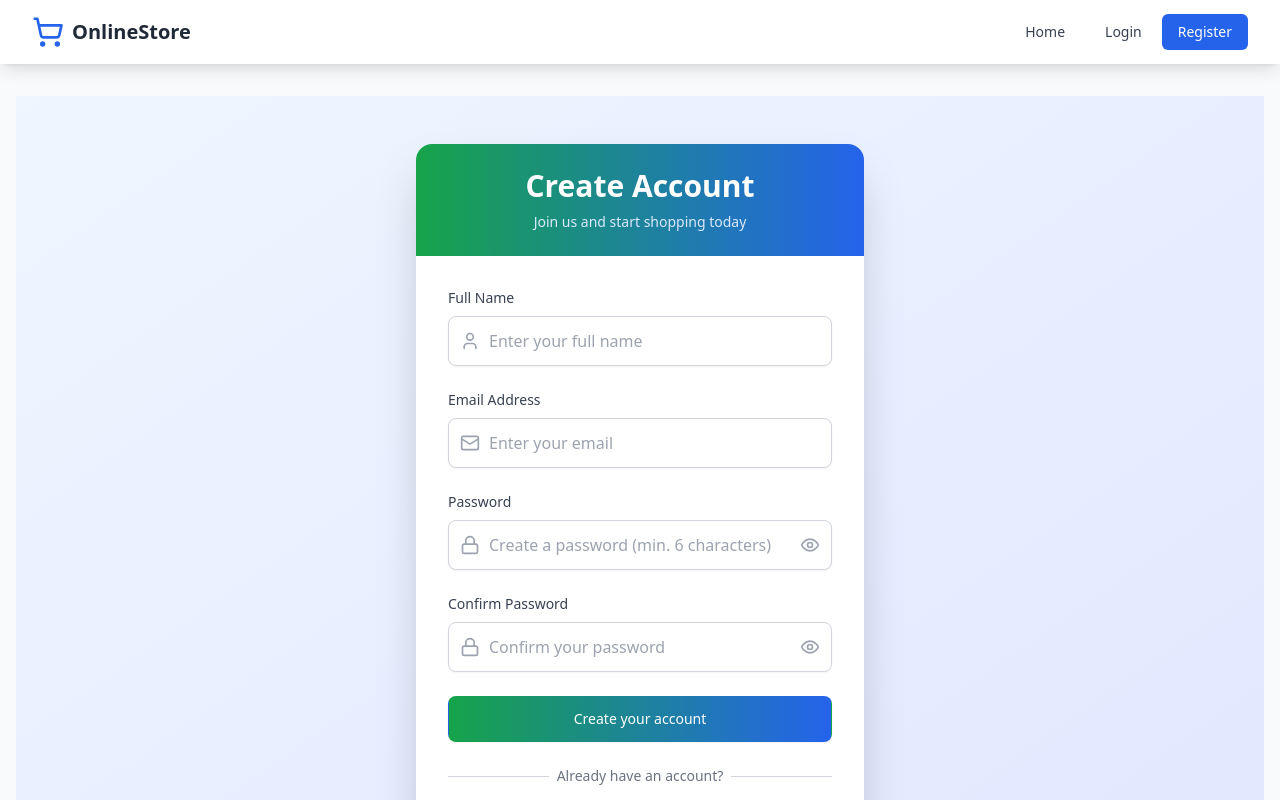
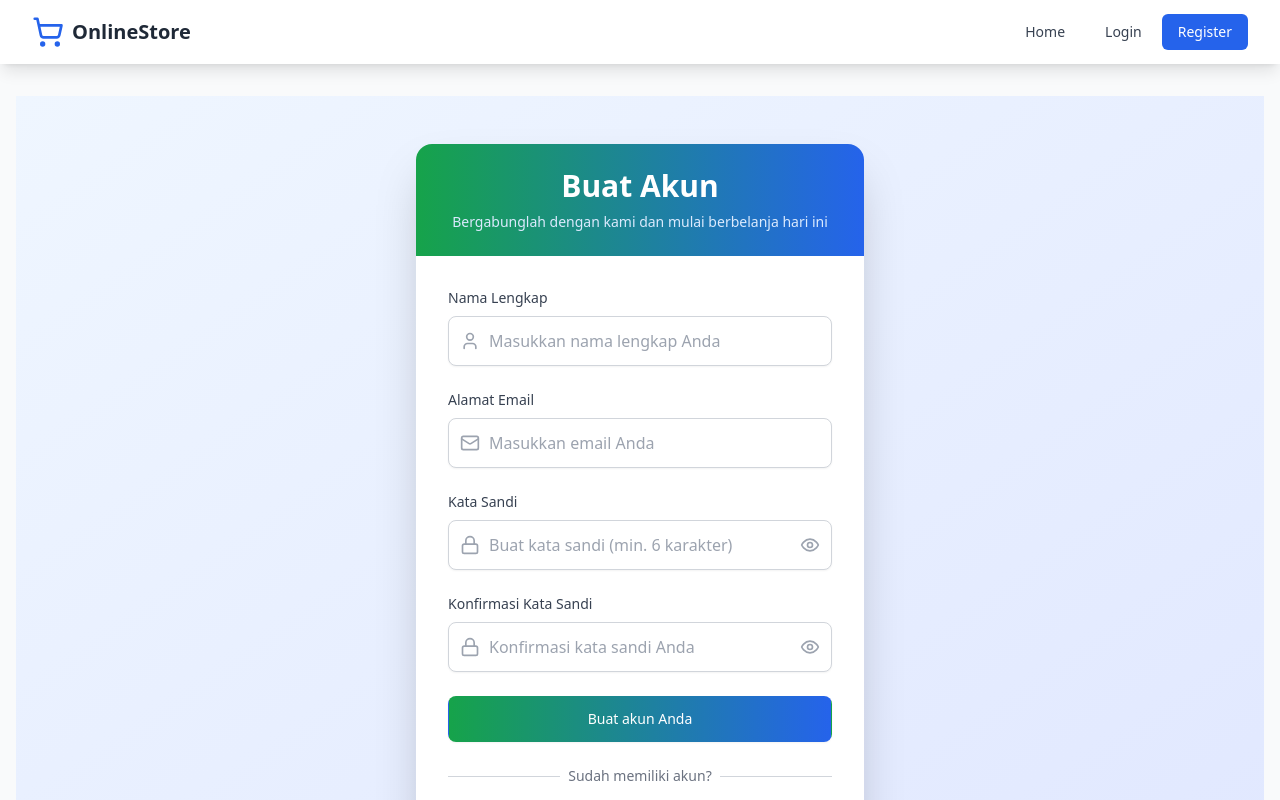
Before and after one commit to namimod25/toko_onlineV2, a React (Vite) app in the folder client/: page /register in a window 1280 px wide. Shown: the top 800 px of the page. Built offline with nearby package versions, Linux system fonts and the light colour scheme; no server answers.

Commit message:
Frontend: Toko-online

```diff
--- a/client/schemas/authSchema.js
+++ b/client/schemas/authSchema.js
@@ -1,9 +1,4 @@
 import { z } from 'zod'
-
-export const loginSchema = z.object({
-  email: z.string().email('Invalid email address'),
-  password: z.string().min(6, 'Password must be at least 6 characters')
-})
 
 export const registerSchema = z.object({
   name: z.string().min(2, 'Name must be at least 2 characters'),
@@ -12,5 +7,10 @@ export const registerSchema = z.object({
   confirmPassword: z.string()
 }).refine((data) => data.password === data.confirmPassword, {
   message: "Passwords don't match",
-  path: ["confirmPassword"]
-})
+  path: ["confirmPassword"],
+});
+
+export const loginSchema = z.object({
+ email: z.string().email('Email tidak valid'),
+ password: z.string().min(6, 'Password minimal 6 karakter')
+});
--- a/client/src/contexts/AuthContext.jsx
+++ b/client/src/contexts/AuthContext.jsx
@@ -18,7 +18,7 @@ export const AuthProvider = ({ children }) => {
 
   const checkAuthStatus = async () => {
     try {
-      const response = await axios.get('/api/auth/status')
+      const response = await axios.get('/status')
       if (response.data.authenticated) {
         setUser(response.data.user)
       }
@@ -42,28 +42,56 @@ export const AuthProvider = ({ children }) => {
     }
   }
 
-  const register = async (userData) => {
+  const register = async (user) => {
     try {
-      console.log('Registering user with data:', userData)
 
       const response = await axios.post('/api/register', {
         name: userData.name,
         email: userData.email,
         password: userData.password,
         confirmPassword: userData.confirmPassword,
-        role: 'CUSTOMER' // Default role
-      })
+        role: userData.role || 'CUSTOMER'
+      },{
+        withCredentials: true
+      });
 
       console.log('Registration response:', response.data)
-      setUser(response.data.user)
 
-      return { success: true }
+      if(response.data.success){
+        setUser(response.data.user);
+        localStorage.setItem('token', response.data.token);
+        axios.defaults.headers.common['Authorization'] = `Bearer ${response.data.token}`;
+
+        return{
+          success: true,
+          user: response.data.user
+        };
+      }else{
+        return{
+          success: false,
+          error: response.data.message || 'Registrasi failed'
+        };
+      }
     } catch (error) {
-      console.error('Registration error:', error)
+
+
+      let errorMessage = 'Registrasi failedd';
+
+      if(error.response?.data?.message){
+        errorMessage = error.response.data.message;
+      }else if (error.response.data.error){
+        errorMessage = error.response.data.error;
+      }else if(error.response?.data?.details){
+        errorMessage = error.response.data.details[0]?.message || 'validation failed';
+      }else if (error.message){
+        errorMessage = error.message;
+      }
+
       return {
         success: false,
-        error: error.response?.data?.error || error.response?.data?.details?.[0]?.message || 'Registration failed'
-      }
+        error: errorMessage
+
+      };
     }
   }
 
--- a/client/src/pages/Register.jsx
+++ b/client/src/pages/Register.jsx
@@ -41,30 +41,38 @@ const Register = () => {
   }
 
   const handleSubmit = async (e) => {
-    e.preventDefault()
-    console.log('Form submitted with data:', formData)
+    e.preventDefault();
+
+    const submitData = {
+      name: formData.name,
+      email: formData.email,
+      password: formData.password,
+      confirmPassword: formData.confirmPassword,
+      role: 'CUSTOMER'
+    };
+    // console.log('Form submitted with data:', submitData)
     setIsLoading(true)
 
     try {
-      // Validasi dengan Zod
-      registerSchema.parse(formData)
+
+      registerSchema.parse(submitData)
       setErrors({})
 
-      console.log('Validation passed, calling register function...')
+      // console.log('Validation passed, calling register function...')
 
-      // Panggil register function dari AuthContext
-      const result = await register(formData)
-      console.log('Register result:', result)
+
+      const result = await register(submitData)
+
 
       if (result.success) {
         console.log('Registration successful, navigating to home...')
         navigate('/')
       } else {
-        console.log('Registration failed with error:', result.error)
+        // console.log('Registration failed with error:', result.error)
         setErrors({ submit: result.error })
       }
     } catch (error) {
-      console.error('Validation error:', error)
+
       if (error.errors) {
         const newErrors = {}
         error.errors.forEach(err => {
@@ -88,10 +96,10 @@ const Register = () => {
           <div className="bg-gradient-to-r from-green-600 to-blue-600 py-6 px-8">
             <div className="text-center">
               <h2 className="text-3xl font-bold text-white mb-2">
-                Create Account
+                Buat Akun
               </h2>
               <p className="text-blue-100 text-sm">
-                Join us and start shopping today
+                Bergabunglah dengan kami dan mulai berbelanja hari ini
               </p>
             </div>
           </div>
@@ -103,7 +111,7 @@ const Register = () => {
               {/* Name Input */}
               <div>
                 <label htmlFor="name" className="block text-sm font-medium text-gray-700 mb-2">
-                  Full Name
+                  Nama Lengkap
                 </label>
                 <div className="relative">
                   <div className="absolute inset-y-0 left-0 pl-3 flex items-center pointer-events-none">
@@ -116,7 +124,7 @@ const Register = () => {
                     autoComplete="name"
                     className={`block w-full pl-10 pr-3 py-3 border rounded-lg shadow-sm focus:outline-none focus:ring-2 focus:ring-blue-500 focus:border-transparent transition duration-200 ${errors.name ? 'border-red-500 ring-2 ring-red-200' : 'border-gray-300'
                       }`}
-                    placeholder="Enter your full name"
+                    placeholder="Masukkan nama lengkap Anda"
                     value={formData.name}
                     onChange={handleChange}
                     disabled={isLoading}
@@ -135,7 +143,7 @@ const Register = () => {
               {/* Email Input */}
               <div>
                 <label htmlFor="email" className="block text-sm font-medium text-gray-700 mb-2">
-                  Email Address
+                  Alamat Email
                 </label>
                 <div className="relative">
                   <div className="absolute inset-y-0 left-0 pl-3 flex items-center pointer-events-none">
@@ -148,7 +156,7 @@ const Register = () => {
                     autoComplete="email"
                     className={`block w-full pl-10 pr-3 py-3 border rounded-lg shadow-sm focus:outline-none focus:ring-2 focus:ring-blue-500 focus:border-transparent transition duration-200 ${errors.email ? 'border-red-500 ring-2 ring-red-200' : 'border-gray-300'
                       }`}
-                    placeholder="Enter your email"
+                    placeholder="Masukkan email Anda"
                     value={formData.email}
                     onChange={handleChange}
                     disabled={isLoading}
@@ -167,7 +175,7 @@ const Register = () => {
               {/* Password Input */}
               <div>
                 <label htmlFor="password" className="block text-sm font-medium text-gray-700 mb-2">
-                  Password
+                  Kata Sandi
                 </label>
                 <div className="relative">
                   <div className="absolute inset-y-0 left-0 pl-3 flex items-center pointer-events-none">
@@ -180,7 +188,7 @@ const Register = () => {
                     autoComplete="new-password"
                     className={`block w-full pl-10 pr-10 py-3 border rounded-lg shadow-sm focus:outline-none focus:ring-2 focus:ring-blue-500 focus:border-transparent transition duration-200 ${errors.password ? 'border-red-500 ring-2 ring-red-200' : 'border-gray-300'
                       }`}
-                    placeholder="Create a password (min. 6 characters)"
+                    placeholder="Buat kata sandi (min. 6 karakter)"
                     value={formData.password}
                     onChange={handleChange}
                     disabled={isLoading}
@@ -211,7 +219,7 @@ const Register = () => {
               {/* Confirm Password Input */}
               <div>
                 <label htmlFor="confirmPassword" className="block text-sm font-medium text-gray-700 mb-2">
-                  Confirm Password
+                  Konfirmasi Kata Sandi
                 </label>
                 <div className="relative">
                   <div className="absolute inset-y-0 left-0 pl-3 flex items-center pointer-events-none">
@@ -224,7 +232,7 @@ const Register = () => {
                     autoComplete="new-password"
                     className={`block w-full pl-10 pr-10 py-3 border rounded-lg shadow-sm focus:outline-none focus:ring-2 focus:ring-blue-500 focus:border-transparent transition duration-200 ${errors.confirmPassword ? 'border-red-500 ring-2 ring-red-200' : 'border-gray-300'
                       }`}
-                    placeholder="Confirm your password"
+                    placeholder="Konfirmasi kata sandi Anda"
                     value={formData.confirmPassword}
                     onChange={handleChange}
                     disabled={isLoading}
@@ -281,10 +289,10 @@ const Register = () => {
                         <circle className="opacity-25" cx="12" cy="12" r="10" stroke="currentColor" strokeWidth="4"></circle>
                         <path className="opacity-75" fill="currentColor" d="M4 12a8 8 0 018-8V0C5.373 0 0 5.373 0 12h4zm2 5.291A7.962 7.962 0 014 12H0c0 3.042 1.135 5.824 3 7.938l3-2.647z"></path>
                       </svg>
-                      Creating account...
+                      Membuat akun...
                     </div>
                   ) : (
-                    'Create your account'
+                    'Buat akun Anda'
                   )}
                 </button>
               </div>
@@ -295,7 +303,7 @@ const Register = () => {
                   <div className="w-full border-t border-gray-300"></div>
                 </div>
                 <div className="relative flex justify-center text-sm">
-                  <span className="px-2 bg-white text-gray-500">Already have an account?</span>
+                  <span className="px-2 bg-white text-gray-500">Sudah memiliki akun?</span>
                 </div>
               </div>
 
@@ -305,7 +313,7 @@ const Register = () => {
                   to="/login"
                   className="inline-flex items-center font-medium text-blue-600 hover:text-blue-500 transition duration-200 group"
                 >
-                  Sign in to your account
+                  Masuk ke akun Anda
                   <svg className="ml-1 w-4 h-4 transform group-hover:translate-x-1 transition duration-200" fill="none" viewBox="0 0 24 24" stroke="currentColor">
                     <path strokeLinecap="round" strokeLinejoin="round" strokeWidth={2} d="M9 5l7 7-7 7" />
                   </svg>
@@ -318,7 +326,7 @@ const Register = () => {
           {/* Footer */}
           <div className="bg-gray-50 py-4 px-8 border-t border-gray-200">
             <div className="text-center text-sm text-gray-500">
-              © 2024 OnlineStore. All rights reserved.
+              © 2024 TokoOnline. Semua hak dilindungi.
             </div>
           </div>
         </div>
```
